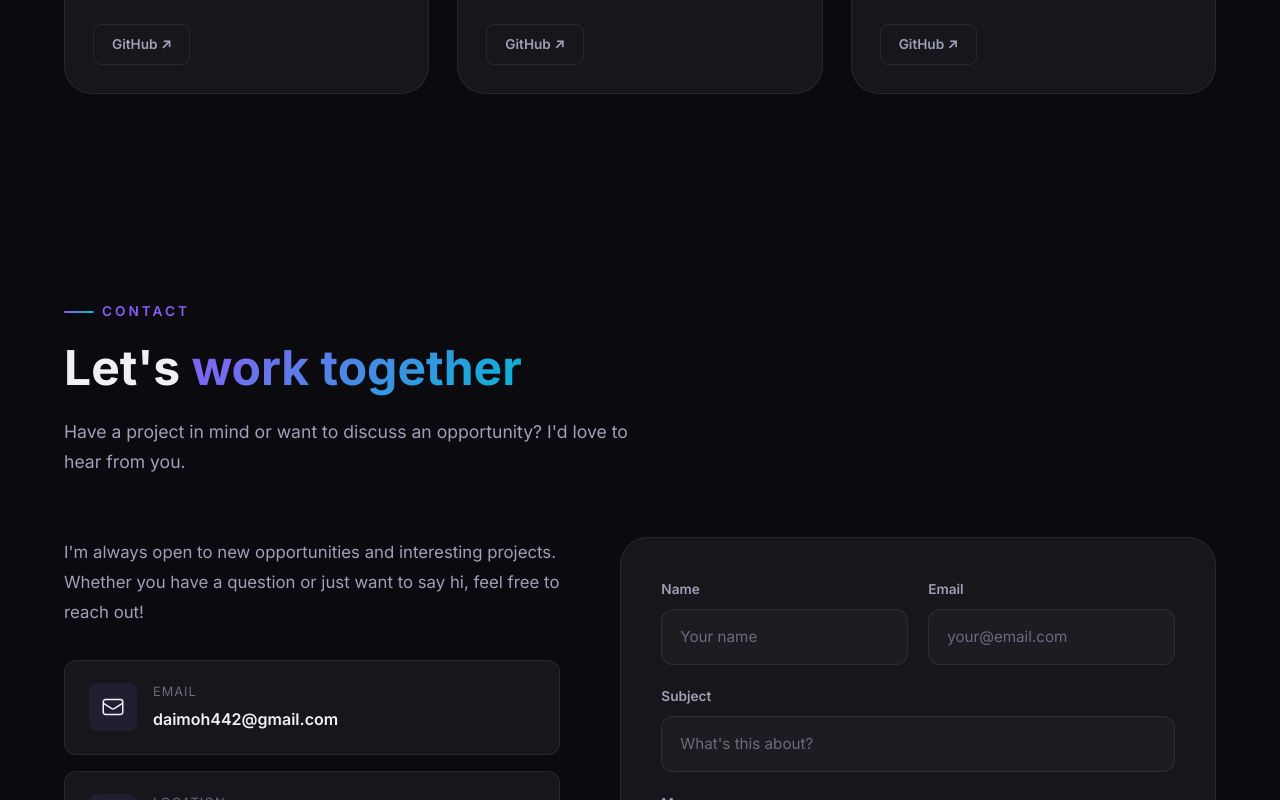
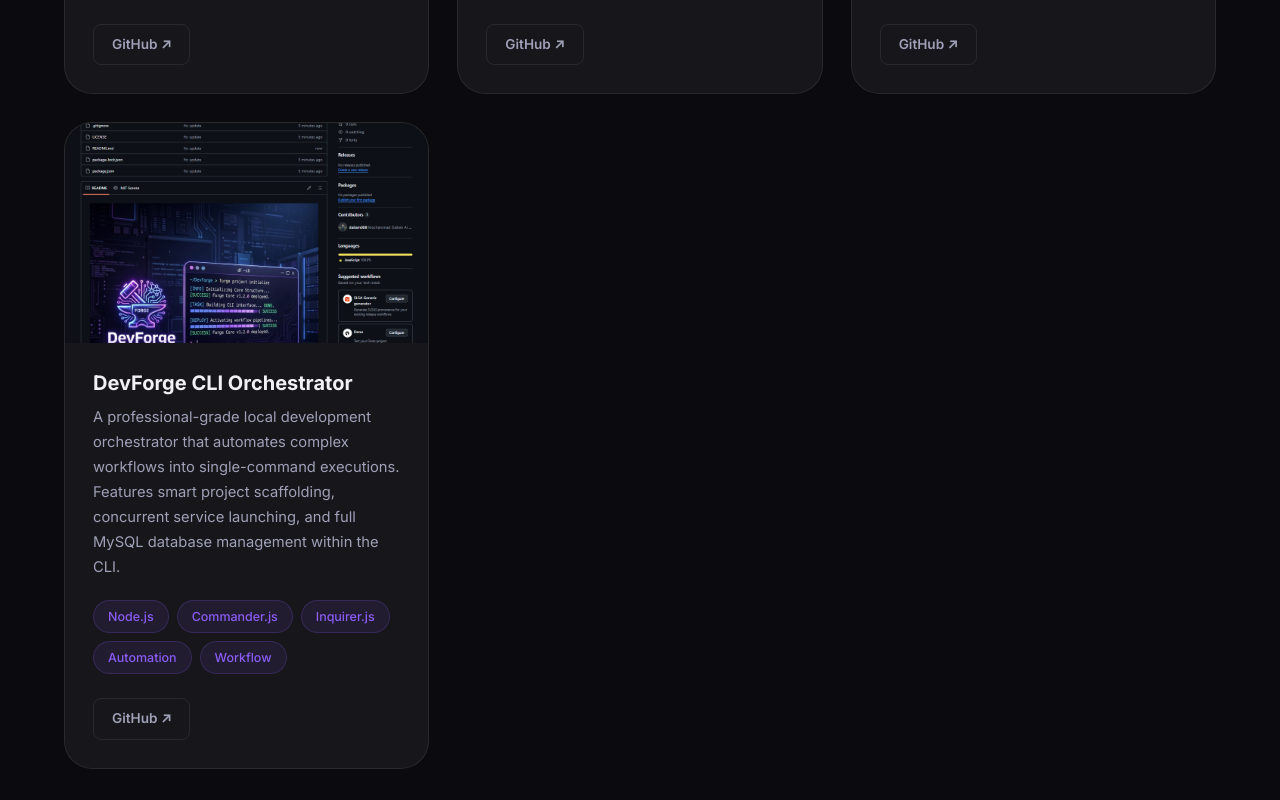
Before and after one commit to dailam008/Portfolio-V2, a Next.js app: page / in a window 1280 px wide. Shown: the part 5640-6440 px from the top of the page. Built offline with nearby package versions, Linux system fonts and the light colour scheme.

Commit message:
fix: update

```diff
--- a/src/components/Projects.tsx
+++ b/src/components/Projects.tsx
@@ -10,6 +10,8 @@ import project3Img from "../images/project_3.png";
 import project4Img from "../images/project_4.png";
 import project5Img from "../images/project_5.png";
 import project6Img from "../images/project_6.png";
+import project7Img from "../images/project_7.png";
+
 
 interface Project {
   title: string;
@@ -71,6 +73,14 @@ const projects: Project[] = [
     category: "Web App",
     image: project6Img,
     repoUrl: "https://github.com/dailam008/UMKM_DIGITAL_PLATFORM.git",
+  },
+  {
+    title: "DevForge CLI Orchestrator",
+    desc: "A professional-grade local development orchestrator that automates complex workflows into single-command executions. Features smart project scaffolding, concurrent service launching, and full MySQL database management within the CLI.",
+    tags: ["Node.js", "Commander.js", "Inquirer.js", "Automation", "Workflow"],
+    category: "CLI/Tools",
+    image: project7Img,
+    repoUrl: "https://github.com/dailam008/DEVFORGE-TOOLS.git",
   },
 ];
 
```
Also changed, not shown: src/images/project_7.png (added).
